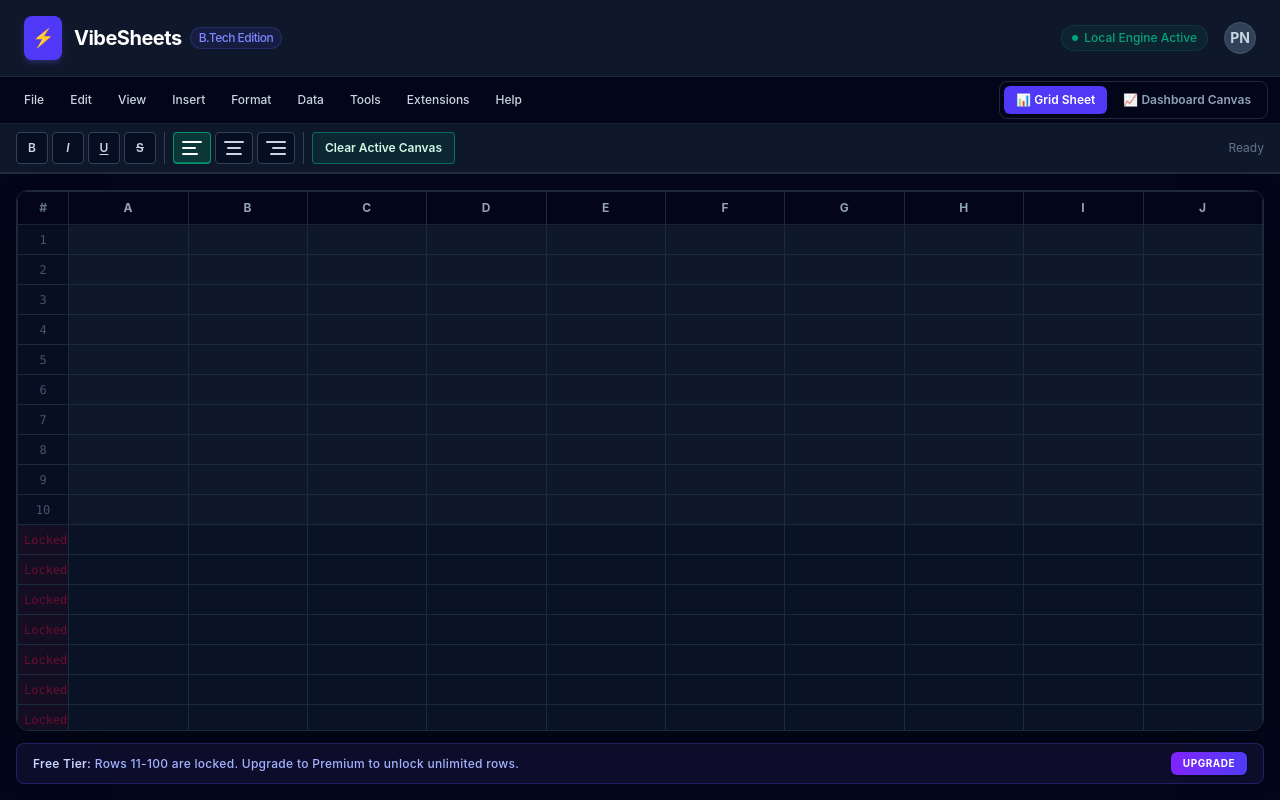
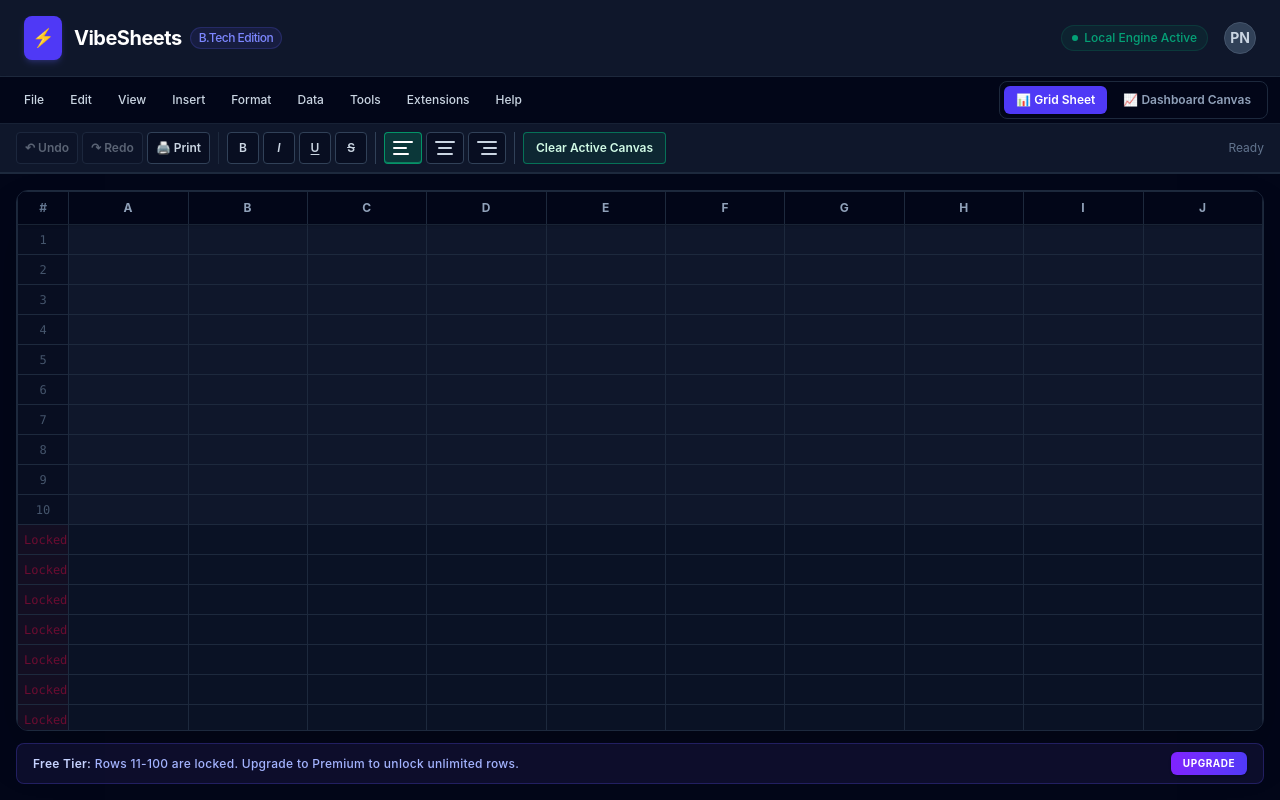
Before and after one commit to nitin61723/spradeshhet-, a React (Vite) app: page / in a window 1280 px wide. Built offline with nearby package versions, Linux system fonts and the light colour scheme.

Commit message:
Feat: Implemented working Undo, Redo, and Print Quick Access ribbon section

```diff
--- a/src/components/Toolbar.jsx
+++ b/src/components/Toolbar.jsx
@@ -40,6 +40,11 @@ export default function Toolbar({
   onClearSheet,
   viewMode,
   setViewMode,
+  onUndo,
+  onRedo,
+  onPrint,
+  canUndo,
+  canRedo,
 }) {
   const isFormattingTab = currentTab === 'Format' || currentTab === 'Home';
 
@@ -95,6 +100,35 @@ export default function Toolbar({
       <div className="flex items-center justify-between gap-4 border-b border-slate-800 bg-slate-900 px-4 py-2">
         {isFormattingTab ? (
           <div className="flex flex-wrap items-center gap-2">
+            <section className="flex items-center gap-1 border-r border-slate-800 pr-2">
+              <button
+                type="button"
+                onClick={onUndo}
+                disabled={!canUndo}
+                className={`${toolButtonBase} ${idleToolButton} ${!canUndo ? 'cursor-not-allowed opacity-40' : ''}`}
+                title="Undo"
+              >
+                ↶ Undo
+              </button>
+              <button
+                type="button"
+                onClick={onRedo}
+                disabled={!canRedo}
+                className={`${toolButtonBase} ${idleToolButton} ${!canRedo ? 'cursor-not-allowed opacity-40' : ''}`}
+                title="Redo"
+              >
+                ↷ Redo
+              </button>
+              <button
+                type="button"
+                onClick={onPrint}
+                className={`${toolButtonBase} ${idleToolButton}`}
+                title="Print"
+              >
+                🖨️ Print
+              </button>
+            </section>
+
             <section className="flex items-center gap-1 border-r border-slate-700 pr-2">
               <button
                 type="button"
```
